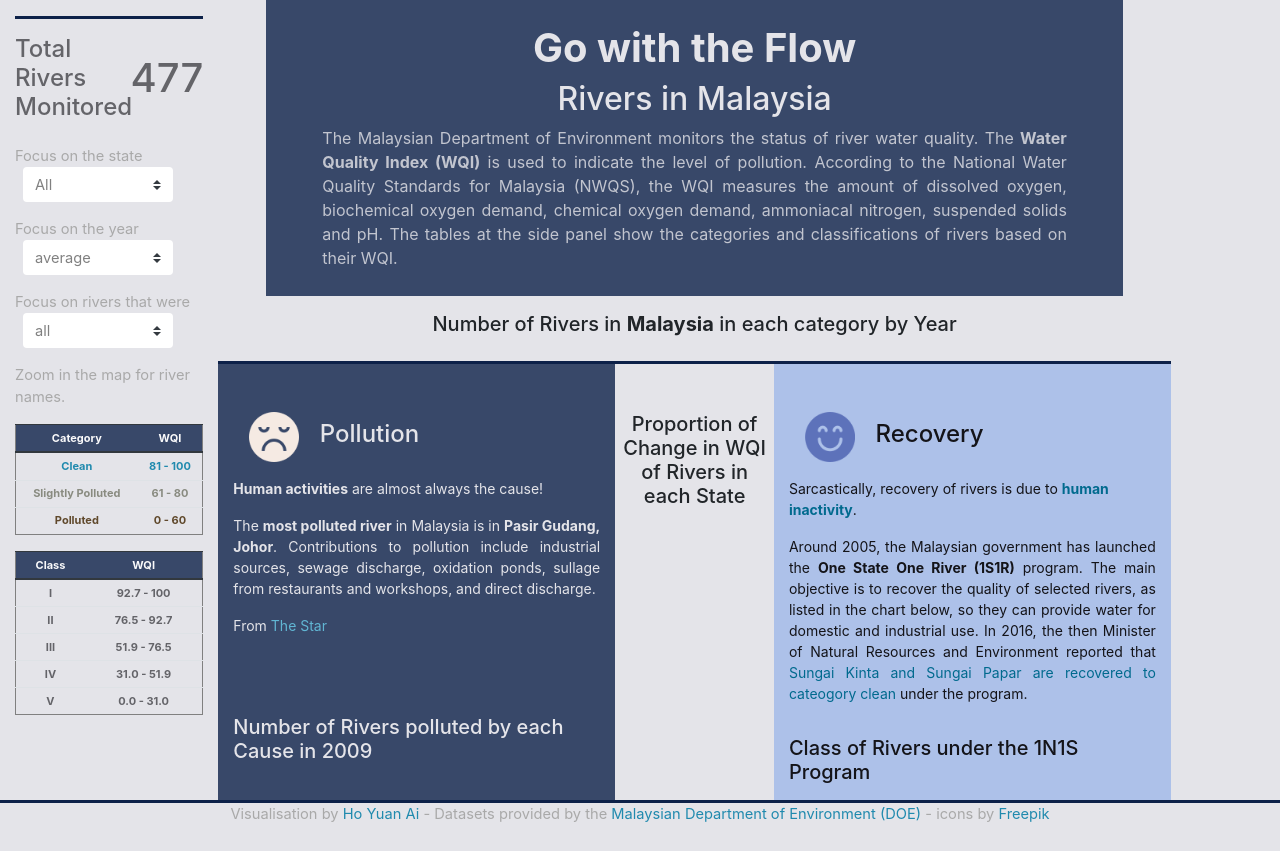
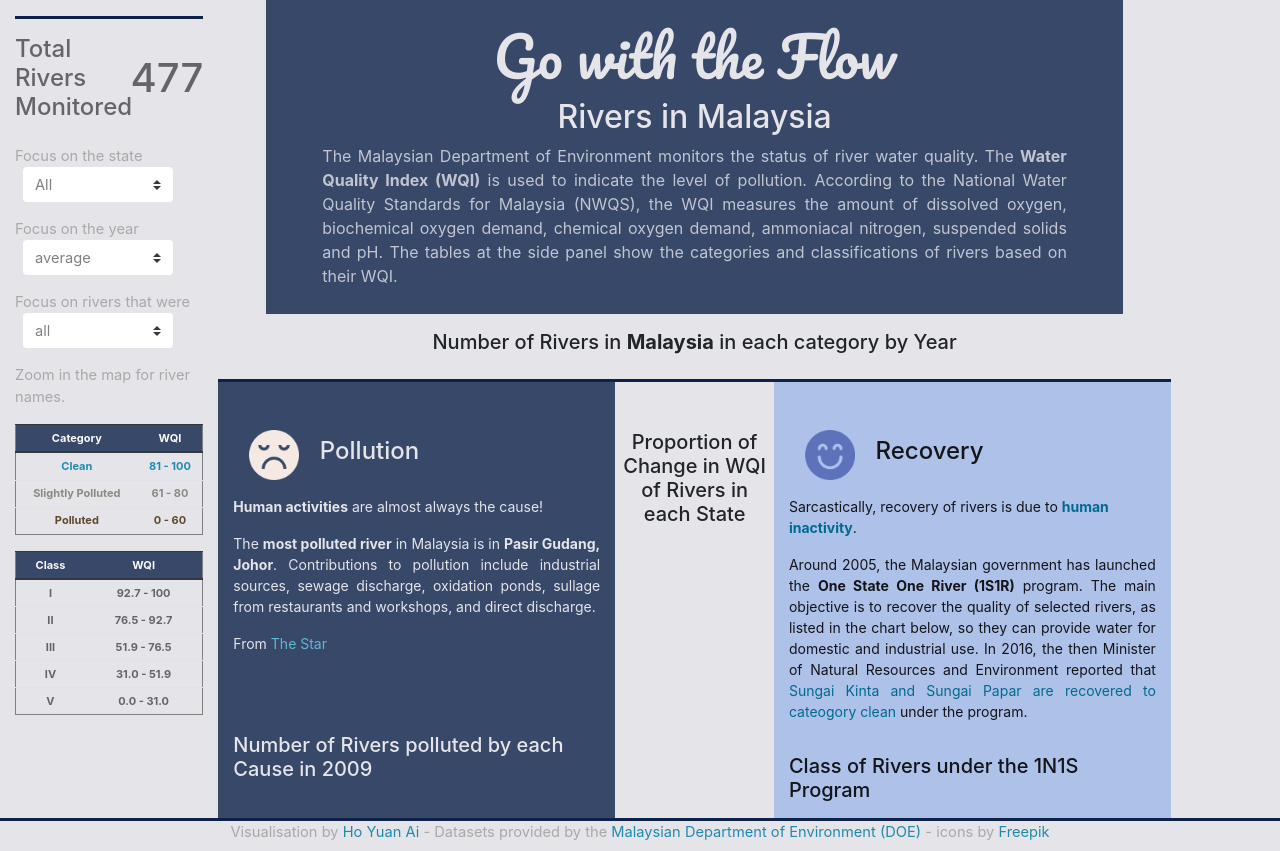
Before and after one commit to HYuanAi/FIT3179, a plain HTML site: page Malaysian River Pollution/index.html in a window 1280 px wide. Drawn offline with nearby package versions, Linux system fonts and the light colour scheme; a script that the page names is missing; a web font is replaced by a local one.

Commit message:
Typography of title

```diff
--- a/Malaysian River Pollution/index.html
+++ b/Malaysian River Pollution/index.html
@@ -7,6 +7,7 @@
     <script src="https://cdn.jsdelivr.net/npm/vega-lite@4"></script>
     <script src="https://cdn.jsdelivr.net/npm/vega-embed@6"></script>
     <link href="https://fonts.googleapis.com/css2?family=Magra:wght@400;700&display=swap" rel="stylesheet">
+    <link href="https://fonts.googleapis.com/css2?family=Pacifico&display=swap" rel="stylesheet">
     <link rel="stylesheet" href="https://maxcdn.bootstrapcdn.com/bootstrap/4.0.0/css/bootstrap.min.css" integrity="sha384-Gn5384xqQ1aoWXA+058RXPxPg6fy4IWvTNh0E263XmFcJlSAwiGgFAW/dAiS6JXm" crossorigin="anonymous">
     <link rel="stylesheet" type="text/css" href="styles.css" media="all">
 </head>
@@ -135,7 +136,7 @@
                 <div class="bg-img">
                     <div class="header row mb-3 pb-3">
                         <div class="col-12">
-                            <p class="h1 text-center pt-4 font-weight-bold">Go with the Flow</p>
+                            <p class="h1 text-center pt-4 title">Go with the Flow</p>
                             <p class="text-center h2">Rivers in Malaysia</p>
                             <div class="text-justify header">
                                 The Malaysian Department of Environment monitors the status of river water quality.
--- a/Malaysian River Pollution/styles.css
+++ b/Malaysian River Pollution/styles.css
@@ -23,6 +23,11 @@ a {
     color: #E4E4E9;
     background-color: #0D2149;
     opacity: 0.8;
+}
+
+.title {
+    font-family: 'Pacifico', cursive;
+    font-size: 41pt;
 }
 
 .header-left {
```
